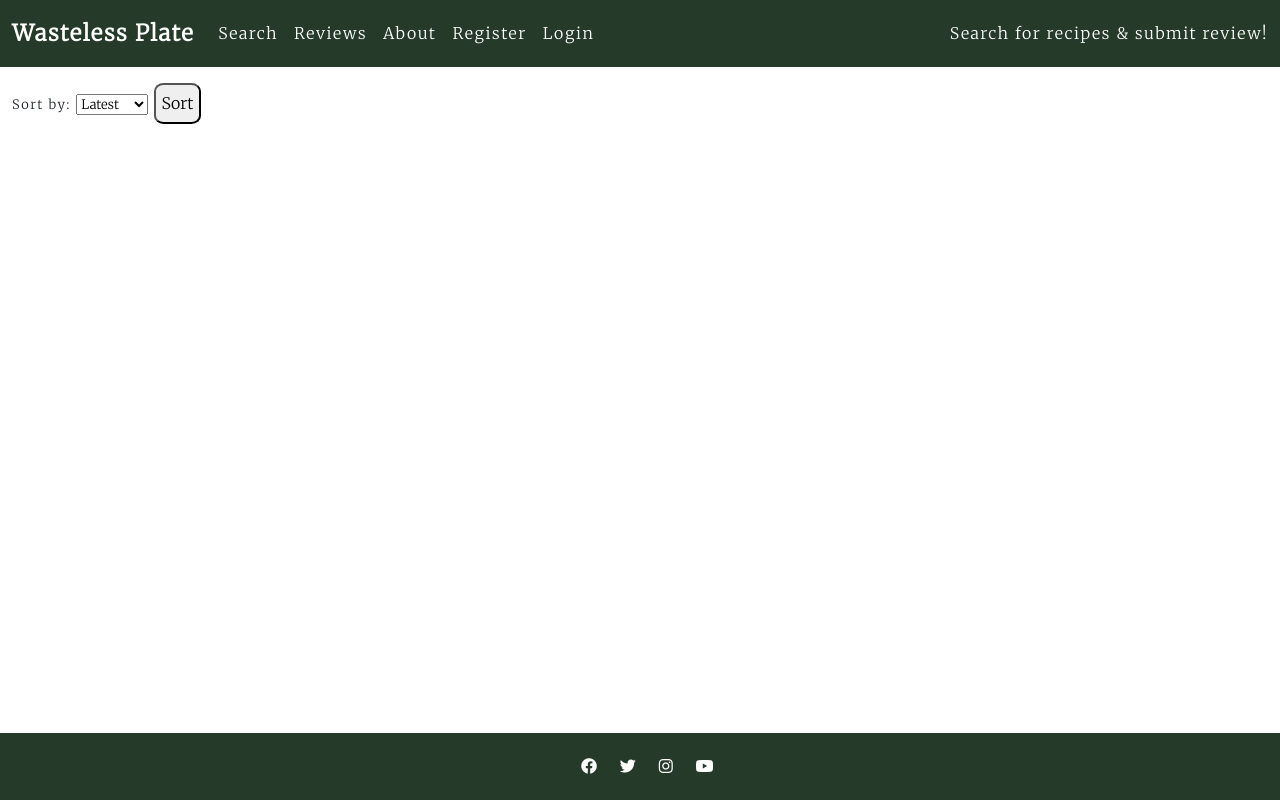
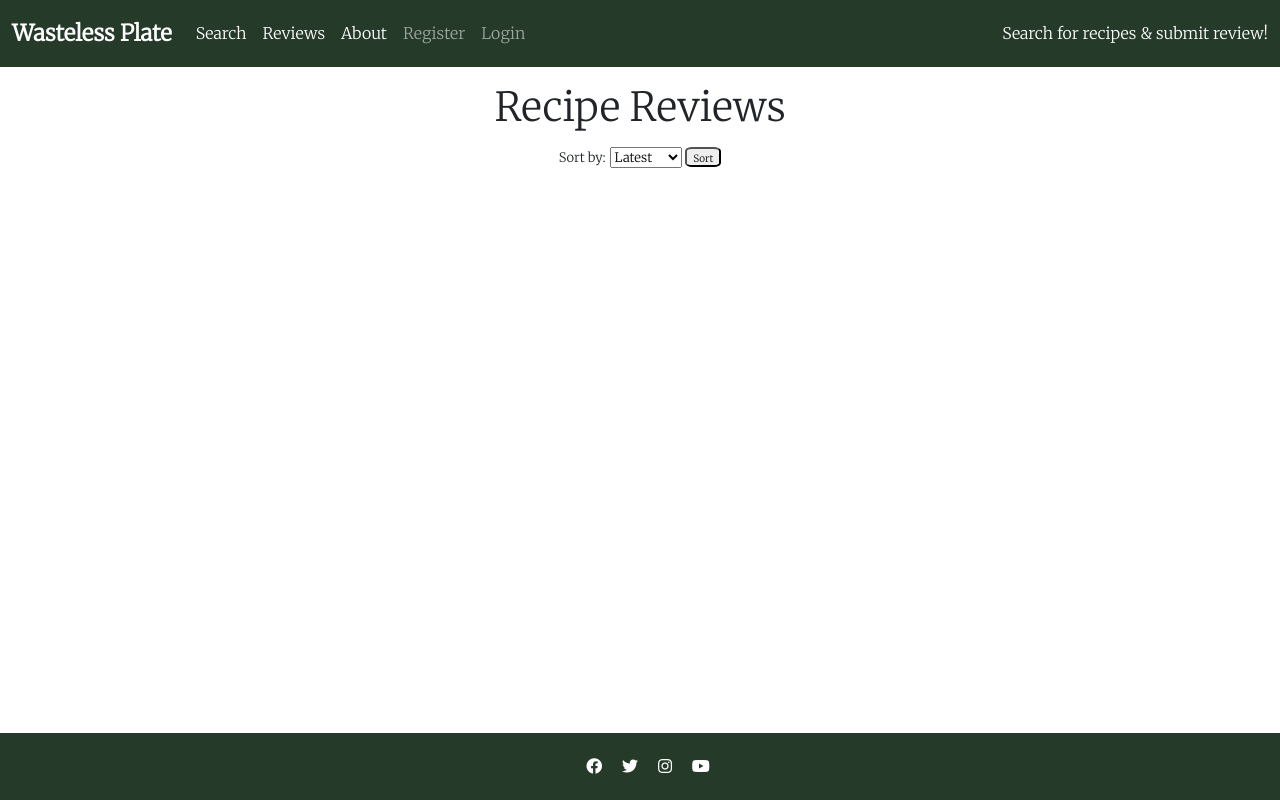
Before and after one commit to chrisryan91/PP4, a Django app: page /blog/ in a window 1280 px wide. Run offline with Django 3.2, Linux system fonts and the light colour scheme; data that the repository does not hold is empty.

Commit message:
Make styling more consistent through html pages, fix styling for search.html and restyle nav bar so drop down menu appears with smaller screen sizes

```diff
--- a/static/css/style.css
+++ b/static/css/style.css
@@ -9,7 +9,6 @@
     font-family: Merriweather, sans-serif;
     margin: 0;
     padding: 0;
-    letter-spacing: 1.5px;
     line-height: 35px;
 }
 
@@ -120,6 +119,7 @@
     background-position: center;
     height: 50vh;
     max-width: 100%;
+    margin-bottom: 20px;
 }
 
 #link h2 a:hover {
@@ -155,7 +155,7 @@
 }
 
 .card-body {
-    height: auto;
+    height: 420px;
     display: flex;
     flex-direction: column;
 }
@@ -286,6 +286,18 @@
     margin-bottom: 20px;
 }
 
+#sortbutton {
+    font-size: 10px;
+    height: 20px;
+    text-align: center;
+    line-height: 17.5px;
+}
+
+.divend {
+    letter-spacing: .5px;
+    font-size: 10px;
+}
+
 /* Default styles for larger screens */
 .post-link {
     text-decoration: none;
@@ -323,6 +335,12 @@
 .masthead {
     text-align: left !important;
     margin-left: 50px !important;
+}
+
+.card-body1 {
+    height: auto;
+    display: flex;
+    flex-direction: column;
 }
 
 .details {
@@ -387,8 +405,19 @@
     height: auto;
 }
 
+.container1 {
+    padding-top: 0;
+    margin: 0 auto;
+    text-align: center;
+}
+
 /* Media query for smaller screens */
 @media only screen and (max-width: 768px) {
+
+    .container {
+        padding-top: 5px;
+    }
+
     .masthead {
         margin-left: 0 !important;
     }
@@ -520,3 +549,5 @@
 .downvoted {
     color: red;
 }
+
+/* Sign-up & Login */
--- a/templates/about.html
+++ b/templates/about.html
@@ -12,9 +12,6 @@
     <hr>
     <p>Food waste is a pervasive and deeply concerning issue with far-reaching consequences, both ethically and environmentally. At its core, the act of discarding edible food represents a stark contradiction in a world where millions suffer from hunger and malnutrition. The environmental impact compounds the horror, as wasted food contributes significantly to greenhouse gas emissions, exacerbates climate change, and places undue pressure on natural resources.</p>
     <p>The resources expended in cultivating, processing, and transporting food that ultimately goes to waste further strain ecosystems. Additionally, the decomposition of organic waste in landfills produces methane, a potent greenhouse gas. Addressing food waste is not just a moral imperative to ensure equitable access to nourishment; it is a crucial step in promoting sustainability and mitigating the detrimental effects of wasteful consumption on our planet.</p>
-    <p>The horror of food waste is deeply rooted in its multifaceted impact on society, the environment, and ethical considerations. At a fundamental level, the sheer volume of discarded food contrasts starkly with the widespread issue of global hunger. The realization that enormous quantities of edible and nutritious food end up in landfills while millions of people around the world struggle with food insecurity is a deeply unsettling aspect of food waste.</p>
-    <p>Beyond the ethical dilemma, the environmental horror unfolds as food waste contributes significantly to climate change. The resources invested in producing food, including water, energy, and agricultural inputs, are squandered when that food is discarded. The decomposition of organic waste in landfills produces methane, a greenhouse gas with a far greater warming potential than carbon dioxide. This exacerbates climate change, which in turn leads to more severe weather events, disruptions in food production, and a myriad of ecological challenges.</p>
-    <p>The horror also lies in the fact that food waste is not just an individual or household problem; it's a systemic issue that permeates the entire food supply chain. From farm to table, inefficiencies, overproduction, and inadequate distribution systems contribute to the staggering amount of food that never fulfills its purpose of nourishing people.</p>
     <p>Food waste is a collective failure, a reflection of a flawed system that compromises both human well-being and the health of our planet. Addressing this horror requires a comprehensive and concerted effort at all levels — from individuals making mindful choices to systemic changes in food production, distribution, and consumption practices.</p>
     <p><u>Donate to <a href="https://www.actionagainsthunger.org/"><strong>Action Against Hunger Now</strong></a></u></p>
 </div>
--- a/templates/account/login.html
+++ b/templates/account/login.html
@@ -6,7 +6,7 @@
 {% endblock head_title %}
 {% block content %}
 
-<div class="container">
+<div class="container3">
     <div class="row">
         <div class="col-md-8 mt-3 offset-md-2">
             {% element h1 %}
--- a/templates/account/signup.html
+++ b/templates/account/signup.html
@@ -4,7 +4,7 @@
     {% trans "Signup" %}
 {% endblock head_title %}
 {% block content %}
-<div class="container">
+<div class="container3">
     <div class="row">
         <div class="col-md-8 mt-3 offset-md-2">
             {% element h1 %}
--- a/templates/base.html
+++ b/templates/base.html
@@ -24,14 +24,14 @@
 </head>
 
 <body class="d-flex flex-column h-100 main-bg">
-    <nav class="navbar navbar-expand-lg">
+    <nav class="navbar navbar-dark navbar-expand-md">
         <div class="container-fluid">
             <a class="navbar-brand" href="{% url 'home' %}"><span class="brand">Wasteless Plate</span></span></a>
             <button class="navbar-toggler" type="button" data-bs-toggle="collapse" data-bs-target="#navbarText"
-                aria-controls="navbarText" aria-expanded="false" aria-label="Toggle navigation">
-                <span class="navbar-toggler-icon"></span>
+            aria-controls="navbarText" aria-expanded="false" aria-label="Toggle navigation">
+            <span class="navbar-toggler-icon"></span>
             </button>
-            <div class="collapse navbar-collapse">
+            <div class="collapse navbar-collapse" id="navbarText">
                 <ul class="navbar-nav me-auto mb-2 mb-lg-0">
                     <li class="nav-item">
                         <a class="nav-link active" aria-current="page" href="{% url 'search' %}">Search</a>
--- a/templates/index.html
+++ b/templates/index.html
@@ -9,7 +9,6 @@
             <span>Ingredient</span>
             <span>Search</span>
             <span>&</span>
-            <span></span>
             <span>Reviews</span>
         </h1>
         <hr>
@@ -17,12 +16,12 @@
             <div class="col-md-6 align-items-center" id="link">
                 <div>
                     <h2><a href="{% url 'search' %}">Search</a></h2>
-                    <h3>Designed to combat food waste, our search feature allows you to input available ingredients, unlocking a realm of recipes tailored to your pantry. Discover the joy of creating delicious meals while minimizing waste, making every dish a celebration of sustainability. Whether you have a surplus of produce or leftover ingredients, our search function empowers you to craft delightful recipes that are not only flavorful but also contribute to a more eco-conscious kitchen.</h3>
+                    <h3>Designed to combat food waste, our search feature allows you to input available ingredients, unlocking a realm of recipes tailored to your pantry. Throw nothing away!</h3>
                 </div>
                 <hr>
                 <div>
                     <h2><a href="{% url 'review_blog' %}">View Blog</a></h2>
-                    <h3>Discover our blog, where insightful reviews not only guide your culinary journey but also contribute to minimizing food waste. Our contributors share honest critiques, uncovering hidden gems and celebrating sustainable practices in the world of food. Join the conversation, appreciate the art of the review, and become part of a community dedicated to making a positive impact on how we experience and appreciate our meals.</h3>
+                    <h3>Discover our blog, where insightful reviews not only guide your culinary journey but also contribute to minimizing food waste. Our contributors share honest critiques and celebrate sustainable practices</h3>
                 </div>
             </div>
             <div class="col-md-6" id="link2">
--- a/templates/review.html
+++ b/templates/review.html
@@ -102,7 +102,7 @@
             <div class="col-md-8 card mb-4 mt-3" id="comments">
                 <h1>Comments:</h1>
                 {% if comments %}
-                    <div class="card-body">
+                    <div class="card-body1">
                         {% for comment in comments %}
                             <div class="comments" style="padding-top: 10px;">
                                 <h4 class="font-weight-bold">
--- a/templates/review_blog.html
+++ b/templates/review_blog.html
@@ -6,14 +6,17 @@
     <div class="row">
         <div class="col-12 mt-3 left">
             <div class="row">
+                <div class="container1">
                     <form method="get" action="{% url 'reviews' %}">
+                        <h1>Recipe Reviews</h1>
                         <label for="sort">Sort by:</label>
                         <select name="sort" id="sort">
                             <option value="" {% if current_sort == '' %}selected{% endif %}>Latest</option>
                             <option value="upvotes" {% if current_sort == 'upvotes' %}selected{% endif %}>Upvotes</option>
                         </select>
-                    <button type="submit">Sort</button>
+                        <button type="submit" id="sortbutton">Sort</button>
                     </form>
+                </div>
                     {% for review in review_list %}
                     <div class="col-md-3">
                         <div class="card">
@@ -34,14 +37,14 @@
                                         </div>
                                     </a>
                                 </div>
-                            <div class="text-container d-flex align-items-center justify-content-between">
+                                <div class="text-container d-flex align-items-center justify-content-between" >
                                     <div class="left-content">
                                         <div>
-                                        <span id="like-count"><i class="fas fa-thumbs-up"></i>{{ review.net_votes }}</span>
+                                            <span id="like-count" class="divend"><i class="fas fa-thumbs-up"></i>{{ review.net_votes }}</span>
                                         </div>
                                     </div>
                                     <div class="right-content">
-                                    <div>
+                                        <div class="divend">
                                             {{ review.author }} | {{ review.created_on|timesince }}
                                         </div>
                                     </div>
--- a/templates/search.html
+++ b/templates/search.html
@@ -3,7 +3,7 @@
 {% block content %}
 
 <div class="container">
-    <h2 class="search">Search by what ingredients you have on hand!</h2>
+    <h2 class="search">Search by ingredients</h2>
     <hr>
     <form method="get" action="{% url 'search' %}" onsubmit="prepareIngredients()">
         {% csrf_token %}
--- a/templates/submit_review.html
+++ b/templates/submit_review.html
@@ -5,7 +5,7 @@
 {% load crispy_forms_tags %}
 
 <div class="container3">
-    <div div="row">
+    <div class="row">
         <div class="col-12 mt-3 left">
             <h1>Submit Review Page</h1>
             <form method="post" action="{% url 'submit_review' %}" enctype="multipart/form-data">
```
Lines whose indentation alone changed are shown as unchanged.
